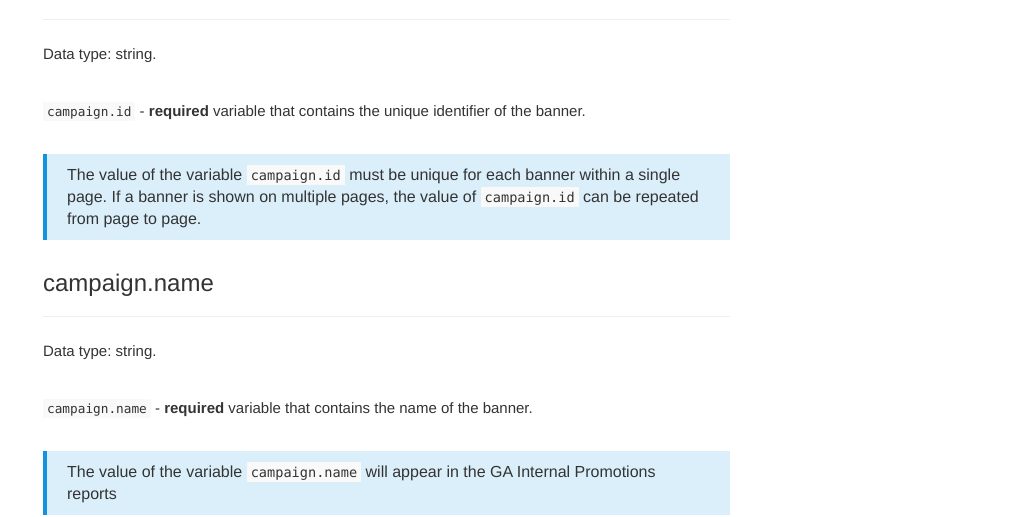
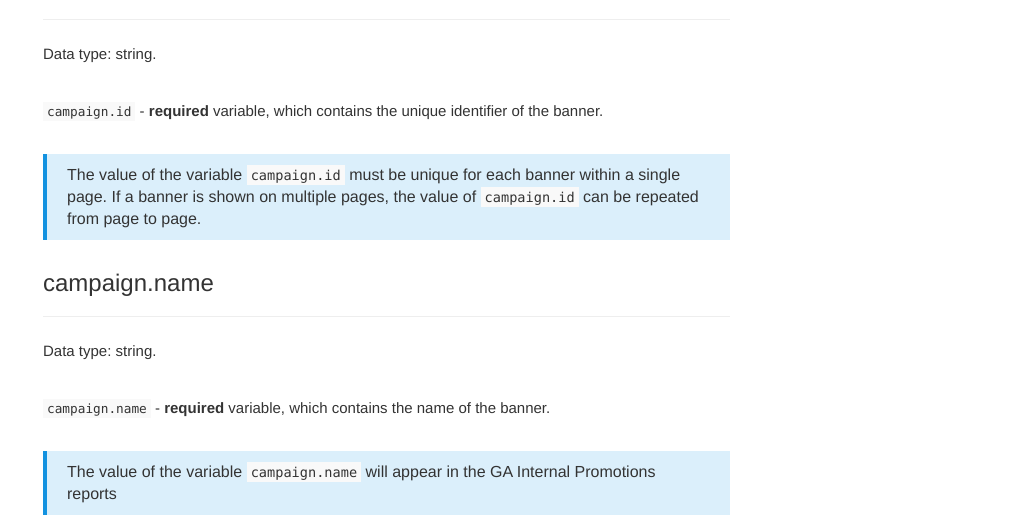
Before and after one commit to segmentstream-com/segmentstream-com.github.io, a Jekyll site: the page built from _docs/digitaldata/campaigns.md, in a window 1280 px wide and 900 px high, scrolled down 1501 px. Shown: the part 158-675 px from the top of the window, without its empty margins (252-1280 px from the left). Built offline with Jekyll 4.4.1, drawn with Linux system fonts in a browser that asks for light colours; nearby versions of some CDN libraries.

```diff
--- a/_docs/digitaldata/campaigns.md
+++ b/_docs/digitaldata/campaigns.md
@@ -66,7 +66,7 @@
 ------
 Data type: string.
 
-`campaign.id` - **required** variable that contains the unique identifier of the banner.
+`campaign.id` - **required** variable, which contains the unique identifier of the banner.
 
 >The value of the variable `campaign.id` must be unique for each banner within a single page. If a banner is shown on multiple pages, the value of `campaign.id` can be repeated from page to page.
 
@@ -74,7 +74,7 @@
 ------
 Data type: string.
 
-`campaign.name` - **required** variable that contains the name of the banner.
+`campaign.name` - **required** variable, which contains the name of the banner.
 
 >The value of the variable `campaign.name` will appear in the GA Internal Promotions reports
 
```
Also changed, not shown: _docs/digitaldata/cart.md (added).
